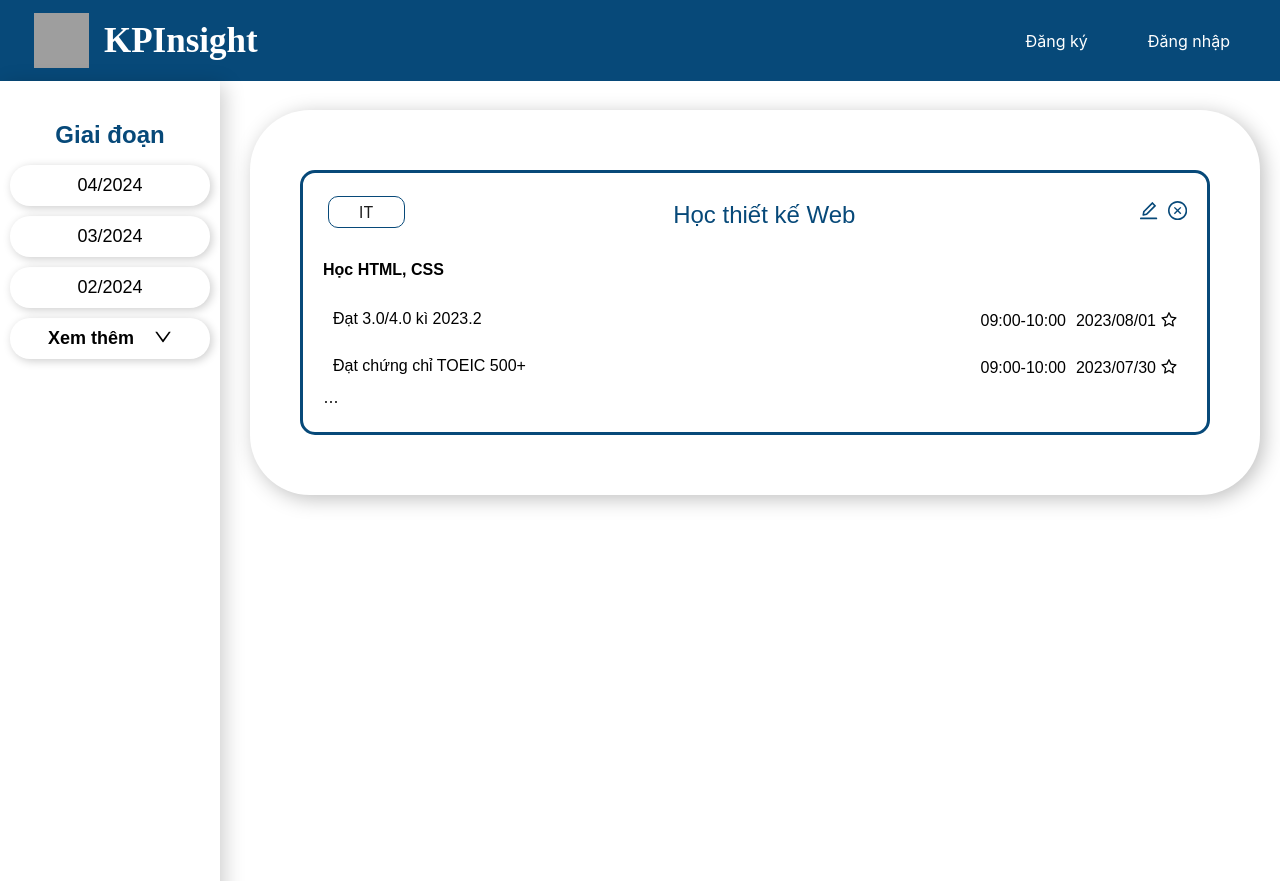
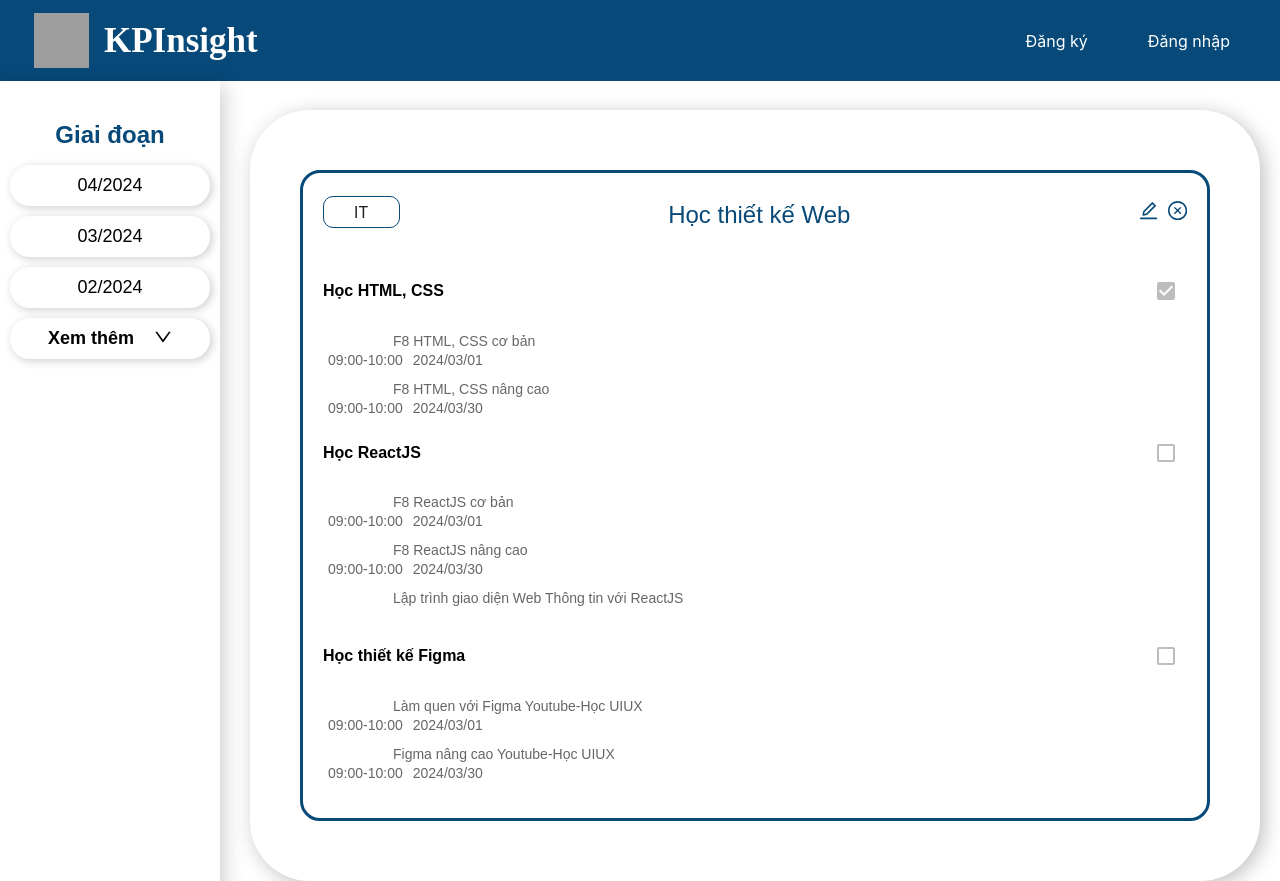
Before and after one commit to Dungntt2003/KPInsight-HI_23, a React (Create React App) app in the folder kpinsight/: page /activity-detail in a window 1280 px wide. Before the commit the page ends 800 px from the top, so only its background shows below. Built offline with nearby package versions, Linux system fonts and the light colour scheme; grey boxes are pictures that could not be loaded.

Commit message:
update detail activity

```diff
--- a/kpinsight/src/view/pages/activity-detail/index.css
+++ b/kpinsight/src/view/pages/activity-detail/index.css
@@ -16,12 +16,6 @@
   width: 1000px !important;
   border-radius: 60px;
   box-shadow: 4px 4px 20px 0 rgba(0, 0, 0, 0.25);
-}
-
-.list-frame h3 {
-  display: flex;
-  margin-top: -15px;
-  margin-bottom: 20px;
 }
 
 #act-title {
@@ -50,19 +44,11 @@
   border-radius: 10px;
 }
 
-.kpi-target-select-container {
-  margin-left: 1200px;
-  margin-top: -25px;
-  /* flex: 1;
-    display: flex;
-    justify-content: flex-end; */
-}
-
 .activity-detail-wrap {
   width: auto;
   margin: 50px auto;
   padding: 20px;
-  border-radius: 15px;
+  border-radius: 20px;
   border: 3px solid #074979;
   background-color: #ffff;
 }
@@ -82,17 +68,18 @@
 .activity-detail-content-detail {
   display: flex;
   align-items: center;
+  margin-right: 70px;
 }
 
-li {
+/* li {
   padding: 10px;
   text-align: right;
-  margin-bottom: 5px;
+  margin-bottom: 0px;
   background-color: #ffff;
   border-radius: 5px;
   display: flex;
   justify-content: space-between;
-}
+} */
 .activity-detail-doctor {
   display: flex;
   justify-content: space-between;
@@ -100,14 +87,25 @@ li {
   margin-bottom: 30px;
 }
 
+.activity-detail-item-header {
+  display: flex;
+  align-items: center;
+  justify-content: space-between;
+  margin-bottom: 5px;
+}
+
 .activity-detail-content {
   text-align: left;
+  font-size: 14px;
+  margin-left: 70px;
+  color: #666;
 }
 
-.activity-detail-tag,
 .activity-detail-date {
   text-align: right;
   background-color: #ffff;
+  font-size: 14px;
+  color: #666;
   padding: 2px 5px;
   border-radius: 5px;
   margin-right: 0px;
@@ -126,3 +124,11 @@ li {
 #act-title-icon {
   margin-top: 25px;
 }
+
+.activity-detail-item {
+  margin-bottom: 10px;
+}
+
+.activity-detail-item ul li {
+  padding: 5px 0;
+}
--- a/kpinsight/src/view/pages/activity-detail/index.jsx
+++ b/kpinsight/src/view/pages/activity-detail/index.jsx
@@ -9,75 +9,57 @@ import {
   StarOutlined,
   DownCircleOutlined,
 } from "@ant-design/icons";
-
+import Checkbox from "@mui/material/Checkbox";
 function ActivityDetail() {
+  const label = { inputProps: { "aria-label": "Checkbox demo" } };
   const handleChange = (value) => {
     console.log(value);
   };
 
-  const [studies] = useState([
+  const [studies_html] = useState([
     {
-      content: "Đạt 3.0/4.0 kì 2023.2",
-      createdDate: "2023/08/01",
+      content: "F8 HTML, CSS cơ bản",
+      createdDate: "2024/03/01",
       createdTime: "09:00-10:00",
       star: true,
     },
     {
-      content: "Đạt chứng chỉ TOEIC 500+",
-      createdDate: "2023/07/30",
+      content: "F8 HTML, CSS nâng cao",
+      createdDate: "2024/03/30",
       createdTime: "09:00-10:00",
       star: false,
     },
   ]);
-  // const [socials] = useState([
-  //   {
-  //     content: "Tích cực hoạt động CLB Sách",
-  //     createdDate: "2023/08/01",
-  //     star: false,
-  //   },
-  //   {
-  //     content: "Tham gia tình nguyện 'Mùa hè xanh'",
-  //     createdDate: "2023/07/30",
-  //     star: true,
-  //   },
-  //   {
-  //     content: "Tham gia trải nghiệm làm gốm",
-  //     // tag: (
-  //     //   <Flex gap="4px 0" wrap>
-  //     //     <Tag color="#074979">IT</Tag>
-  //     //   </Flex>
-  //     // ),
-  //     createdDate: "2023/07/30",
-  //     star: false,
-  //   },
-  // ]);
-  // const [personas] = useState([
-  //   {
-  //     content: "Chăm sóc sức khỏe",
-  //     // tag: (
-  //     //   <Flex gap="4px 0" wrap>
-  //     //     <Tag color="#074979"></Tag>
-  //     //   </Flex>
-  //     // ),
-  //     createdDate: "2023/08/01",
-  //     star: false,
-  //   },
-  //   {
-  //     content: "Dành thời gian cho gia đình",
-  //     tag: (
-  //       <Flex gap="4px 0" wrap>
-  //         <Tag color="#074979">Gia đình</Tag>
-  //       </Flex>
-  //     ),
-  //     createdDate: "2023/07/30",
-  //     star: true,
-  //   },
-  //   {
-  //     content: "Quản lý chi tiêu hiệu quả",
-  //     createdDate: "2023/07/30",
-  //     star: false,
-  //   },
-  // ]);
+  const [studies_js] = useState([
+    {
+      content: "F8 ReactJS cơ bản",
+      createdDate: "2024/03/01",
+      createdTime: "09:00-10:00",
+      star: true,
+    },
+    {
+      content: "F8 ReactJS nâng cao",
+      createdDate: "2024/03/30",
+      createdTime: "09:00-10:00",
+    },
+    {
+      content: "Lập trình giao diện Web Thông tin với ReactJS",
+    },
+  ]);
+  const [studies_figma] = useState([
+    {
+      content: "Làm quen với Figma Youtube-Học UIUX",
+      createdDate: "2024/03/01",
+      createdTime: "09:00-10:00",
+      star: true,
+    },
+    {
+      content: "Figma nâng cao Youtube-Học UIUX",
+      createdDate: "2024/03/30",
+      createdTime: "09:00-10:00",
+      star: false,
+    },
+  ]);
   return (
     <div>
       <div className="activity-detail-container">
@@ -102,10 +84,15 @@ function ActivityDetail() {
             </div>
 
             <div className="activity-detail-item">
-              <h4>Học HTML, CSS</h4>
+              <div className="activity-detail-item-header">
+                <h4>Học HTML, CSS</h4>
+                <span id="checkbox-act">
+                  <Checkbox {...label} disabled checked />
+                </span>
+              </div>
               <div className="activity-detail-tasks">
                 <ul id="task-list">
-                  {studies.map((study, index) => (
+                  {studies_html.map((study, index) => (
                     <li key={index}>
                       <span className="activity-detail-content">
                         {study.content}
@@ -117,17 +104,65 @@ function ActivityDetail() {
                         <span className="activity-detail-date">
                           {study.createdDate}
                         </span>
-                        <span className="activity-detail-icon">
-                          <StarOutlined />
-                        </span>
                       </span>
                     </li>
                   ))}
                 </ul>
               </div>
-              <span className="activity-detail-icon">
-                <EllipsisOutlined />
-              </span>
+              <div className="activity-detail-item">
+                <div className="activity-detail-item-header">
+                  <h4>Học ReactJS</h4>
+                  <span id="checkbox-act">
+                    <Checkbox {...label} disabled />
+                  </span>
+                </div>
+                <div className="activity-detail-tasks">
+                  <ul id="task-list">
+                    {studies_js.map((study, index) => (
+                      <li key={index}>
+                        <span className="activity-detail-content">
+                          {study.content}
+                        </span>
+                        <span className="activity-detail-content-detail">
+                          <span className="activity-detail-date">
+                            {study.createdTime}
+                          </span>
+                          <span className="activity-detail-date">
+                            {study.createdDate}
+                          </span>
+                        </span>
+                      </li>
+                    ))}
+                  </ul>
+                </div>
+              </div>
+              <div className="activity-detail-item">
+                <div className="activity-detail-item-header">
+                  <h4>Học thiết kế Figma</h4>
+                  <span id="checkbox-act">
+                    <Checkbox {...label} disabled />
+                  </span>
+                </div>
+                <div className="activity-detail-tasks">
+                  <ul id="task-list">
+                    {studies_figma.map((study, index) => (
+                      <li key={index}>
+                        <span className="activity-detail-content">
+                          {study.content}
+                        </span>
+                        <span className="activity-detail-content-detail">
+                          <span className="activity-detail-date">
+                            {study.createdTime}
+                          </span>
+                          <span className="activity-detail-date">
+                            {study.createdDate}
+                          </span>
+                        </span>
+                      </li>
+                    ))}
+                  </ul>
+                </div>
+              </div>
             </div>
           </div>
         </div>
```
